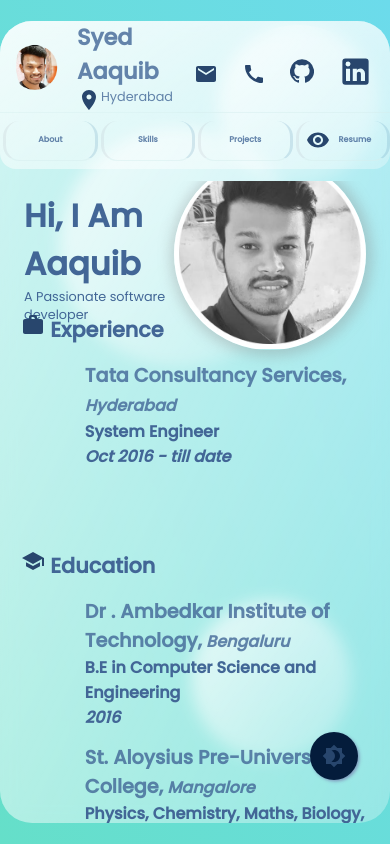
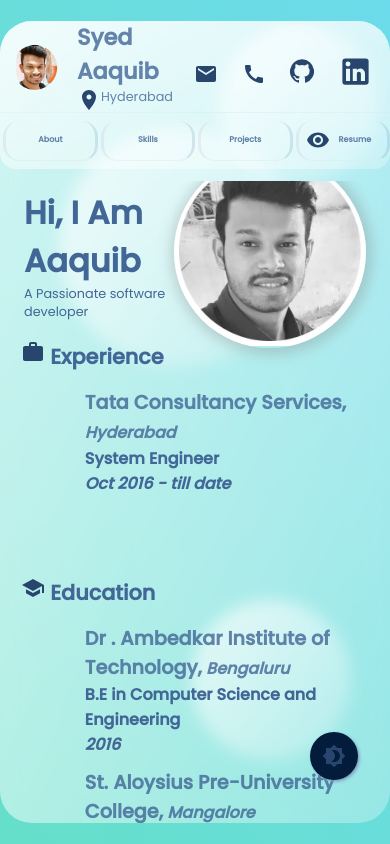
Before and after one commit to AaquibSyed/my-portfolio, a React (Create React App) app: page / in a window 390 px wide. Built offline with nearby package versions, Linux system fonts and the light colour scheme.

Commit message:
margin added

```diff
--- a/src/Components/About.css
+++ b/src/Components/About.css
@@ -30,6 +30,7 @@
 }
 
 .about__institutes {
+  margin-top: 1.2rem;
   min-height: 100%;
   scroll-snap-align: end;
 }
@@ -42,7 +43,7 @@
   margin-bottom: 1rem;
 }
 .education__details {
-  margin-bottom: 0.8rem;
+  margin-bottom: 0.7rem;
 }
 .intro__pic > img {
   border-radius: 50%;
@@ -76,7 +77,7 @@
   }
   .about__institutes {
     padding: 0.3rem;
-    margin-top: -0.6rem;
+    margin-top: 1.4rem;
   }
   .about__institutes h1 {
     font-size: 1.3rem;
```
